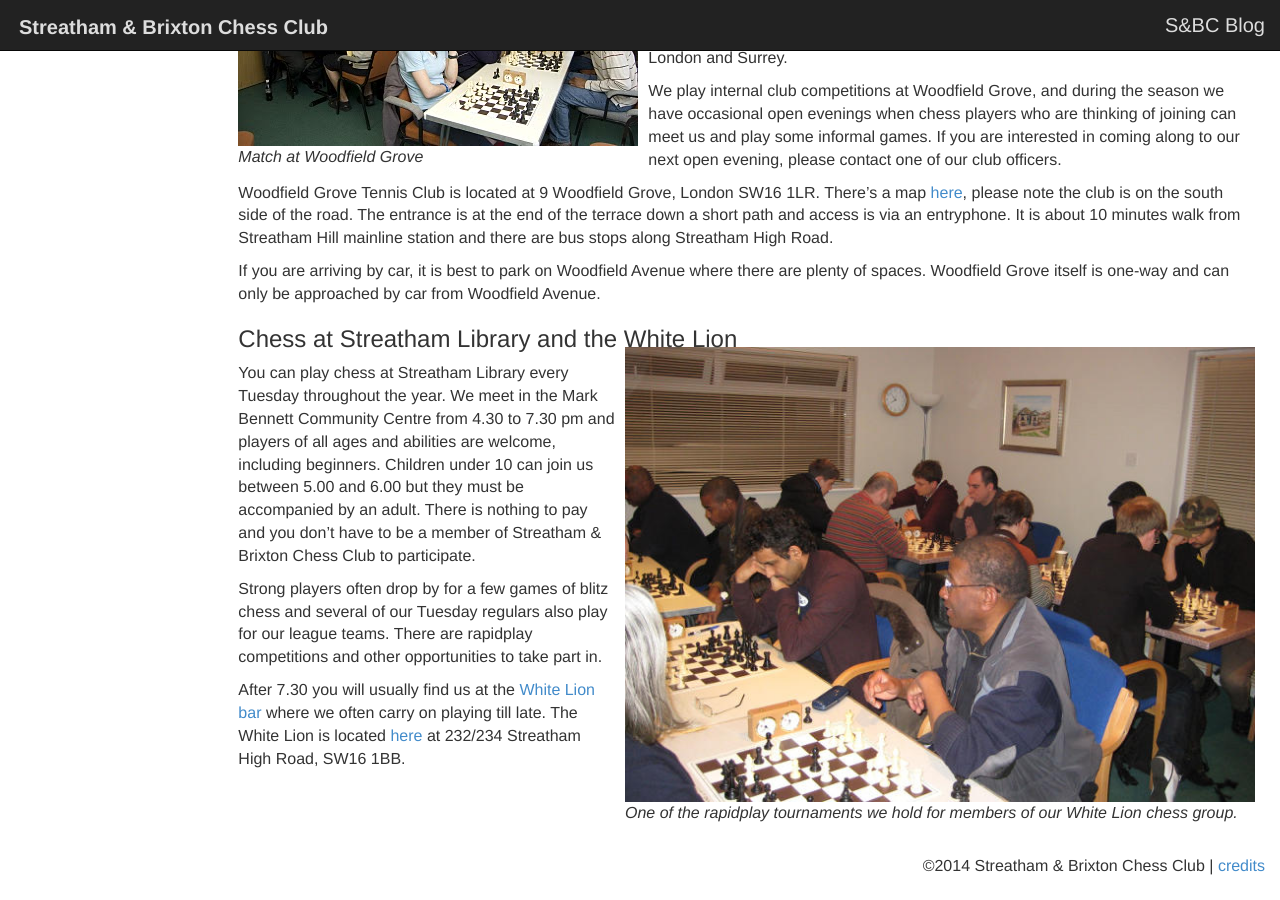
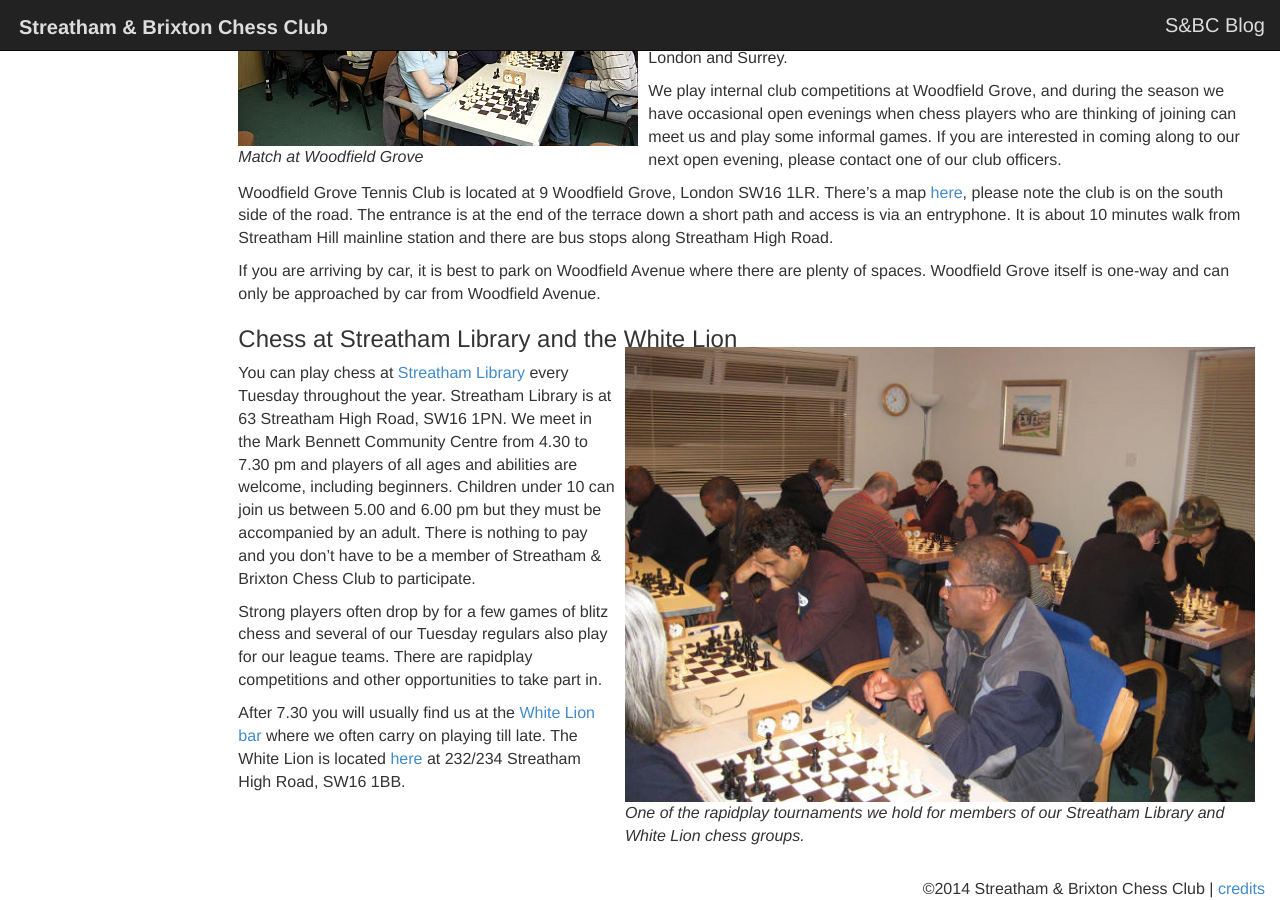
Before and after one commit to streathamchess/streathamchess.github.io, a Jekyll site: the page built from about/venues.md, in a window 1280 px wide and 900 px high, scrolled down 711 px. Built offline with Jekyll 4.4.1, drawn with Linux system fonts in a browser that asks for light colours; Markdown is read by kramdown in place of the engine named in the settings; before the commit the page ends 1589 px from its top, so only the background shows below that.

Commit message:
Update venues.md

```diff
--- a/about/venues.md
+++ b/about/venues.md
@@ -51,9 +51,9 @@ Woodfield Grove itself is one-way and can only be approached by car from Woodfie
 
 ### Chess at Streatham Library and the White Lion
 
-{% include image.html url="/assets/photos/wl-group-rapidplay.jpg" description="One of the rapidplay tournaments we hold for members of our White Lion chess group." %}
+{% include image.html url="/assets/photos/wl-group-rapidplay.jpg" description="One of the rapidplay tournaments we hold for members of our Streatham Library and White Lion chess groups." %}
 
-You can play chess at Streatham Library every Tuesday throughout the year. We meet in the Mark Bennett Community Centre from 4.30 to 7.30 pm and players of all ages and abilities are welcome, including beginners. Children under 10 can join us between 5.00 and 6.00 but they must be accompanied by an adult. There is nothing to pay and you don't have to be a member of Streatham & Brixton Chess Club to participate.
+You can play chess at [Streatham Library](http://www.lambeth.gov.uk/places/streatham-library) every Tuesday throughout the year. Streatham Library is at 63 Streatham High Road, SW16 1PN. We meet in the Mark Bennett Community Centre from 4.30 to 7.30 pm and players of all ages and abilities are welcome, including beginners. Children under 10 can join us between 5.00 and 6.00 pm but they must be accompanied by an adult. There is nothing to pay and you don't have to be a member of Streatham & Brixton Chess Club to participate.
 
 Strong players often drop by for a few games of blitz chess and several of our Tuesday regulars also play for our league teams. There are rapidplay competitions and other opportunities to take part in.
 
```
